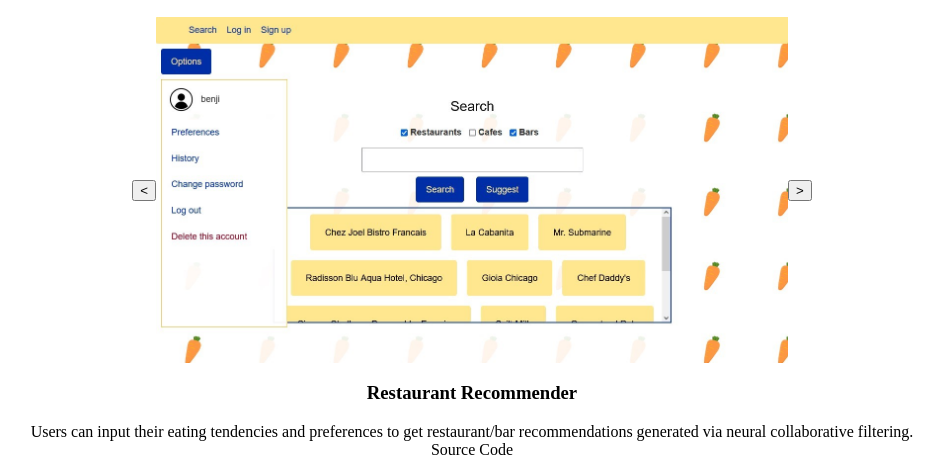
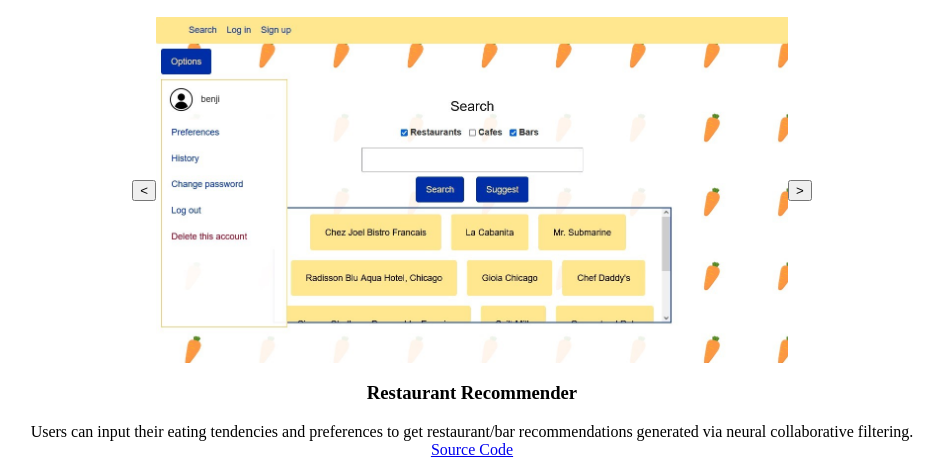
Before and after one commit to benevanoff/benevanoff.github.io, a plain HTML site: page index.html in a window 1280 px wide. Both pictures are taken after a click on the element "Software Projects". Shown: the part 436-911 px from the top of the page, without its empty margins (168-1108 px from the left). Drawn offline with Linux system fonts and the light colour scheme.

Commit message:
add restaurant recommender link

```diff
--- a/index.html
+++ b/index.html
@@ -150,7 +150,7 @@
     </center>';
 
     let projects = [
-      {"name" : "Restaurant Recommender", "image" : "cs411-proj1.jpg", "description" : "Users can input their eating tendencies and preferences to get restaurant/bar recommendations generated via neural collaborative filtering.<br><a>Source Code</a>"},
+      {"name" : "Restaurant Recommender", "image" : "cs411-proj1.jpg", "description" : 'Users can input their eating tendencies and preferences to get restaurant/bar recommendations generated via neural collaborative filtering.<br><a href="https://github.com/benevanoff/Restaurant-Recommender-Chicago">Source Code</a>'},
       {"name" : "Simpla Vendejo", "image" : "simpla-vendejo2.jpg", "description" : 'A simple e-commerce platform for managing payments with the Monero cryptocurrency.<br><a href="https://github.com/benevanoff/Simpla-Vendejo-API">API Source Code</a><br><a href="https://github.com/benevanoff/Simpla-Vendejo-Demo">Frontend Source Code</a>'},
       {"name" : "Forest Forever", "image" : "forest-forever.png", "description" : 'A 2D video game where the player must survive a forest filled with mean squirrels and a bear!<br><a href="https://github.com/benevanoff/ForestForever">Source Code</a>'}
     ];
```
